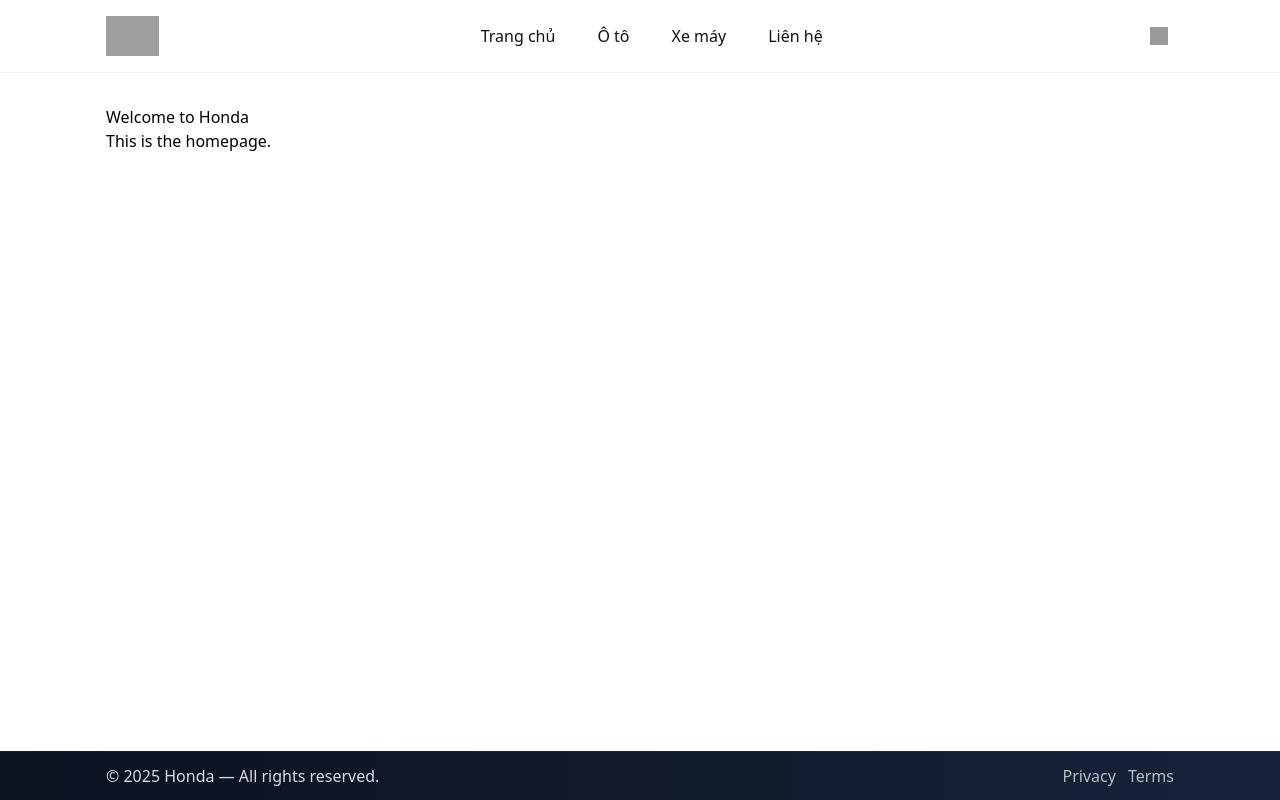
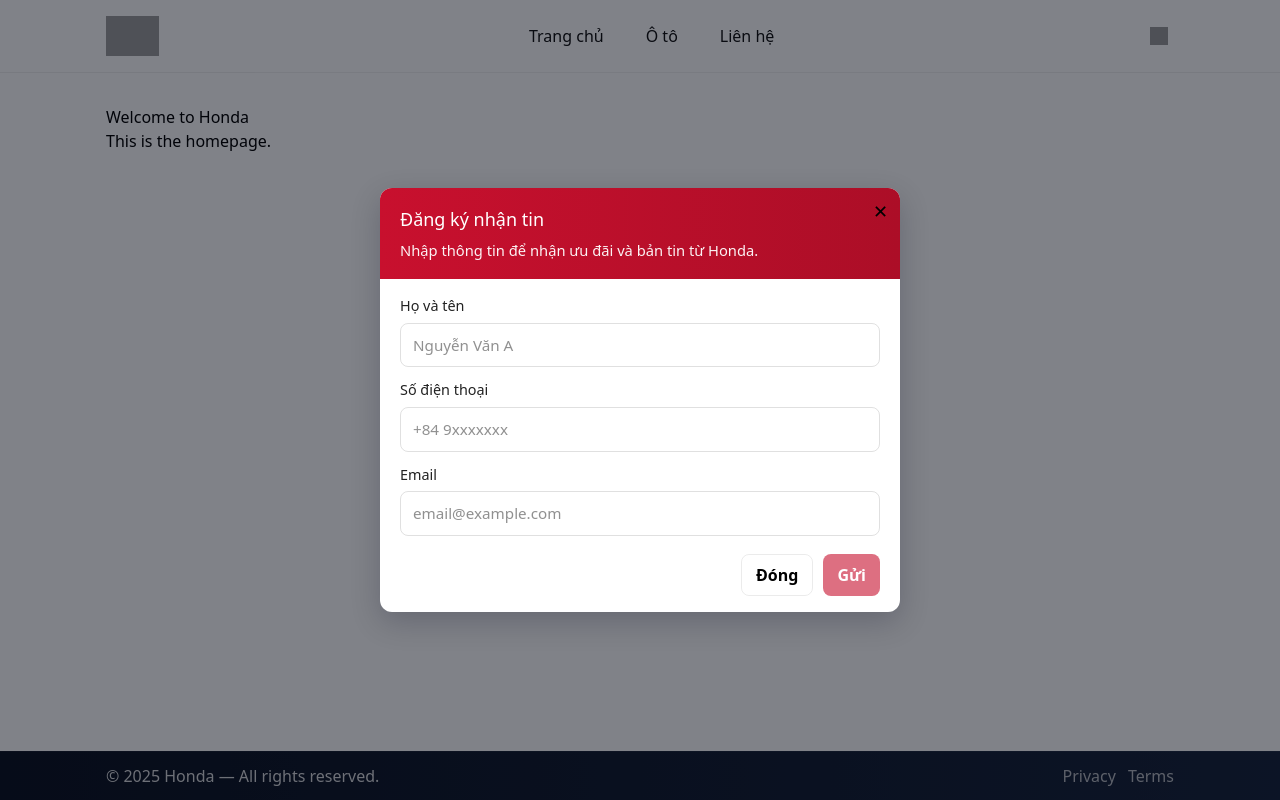
Before and after one commit to barovinh/honda, a Vue app: page / in a window 1280 px wide. Built offline with nearby package versions, Linux system fonts and the light colour scheme; grey boxes are pictures that could not be loaded.

Commit message:
create popup for submit form contact customers

```diff
--- /dev/null
+++ b/src/components/OneTimePopup.vue
@@ -0,0 +1,319 @@
+<script setup>
+import { ref, computed, onMounted } from 'vue'
+
+const visible = ref(true)
+const name = ref('')
+const phone = ref('')
+const email = ref('')
+const isSending = ref(false)
+const toastVisible = ref(false)
+const toastMessage = ref('')
+const showThankYou = ref(false)
+
+function close() { visible.value = false }
+
+const emailValid = computed(() => /^[^\s@]+@[^\s@]+\.[^\s@]+$/.test(email.value))
+const phoneValid = computed(() => /^\+?[0-9\s\-]{7,15}$/.test(phone.value))
+const nameValid = computed(() => name.value.trim().length >= 2)
+const formValid = computed(() => nameValid.value && phoneValid.value && emailValid.value)
+
+async function submitForm() {
+    if (!formValid.value || isSending.value) return
+    isSending.value = true
+
+    // Prepare payload for EmailJS REST API
+    // Replace the placeholders below with your actual values:
+    // - YOUR_SERVICE_ID
+    // - YOUR_TEMPLATE_ID
+    // - YOUR_USER_ID (public key)
+    const payload = {
+        service_id: 'YOUR_SERVICE_ID',
+        template_id: 'YOUR_TEMPLATE_ID',
+        user_id: 'YOUR_USER_ID',
+        template_params: {
+            name: name.value,
+            phone: phone.value,
+            email: email.value
+        }
+    }
+
+    try {
+        // const res = await fetch('https://api.emailjs.com/api/v1.0/email/send', {
+        //     method: 'POST',
+        //     headers: { 'Content-Type': 'application/json' },
+        //     body: JSON.stringify(payload)
+        // })
+
+        // if (!res.ok) {
+        //     throw new Error('Email send failed')
+        // }
+
+        toastMessage.value = 'Submit successfully'
+        toastVisible.value = true
+        visible.value = false
+        showThankYou.value = true
+
+        setTimeout(() => (toastVisible.value = false), 3000)
+
+        setTimeout(() => (showThankYou.value = false), 2500)
+    } catch (err) {
+        console.error(err)
+        toastMessage.value = 'Submit failed. Please try again.'
+        toastVisible.value = true
+        setTimeout(() => (toastVisible.value = false), 3000)
+    } finally {
+        isSending.value = false
+    }
+}
+
+onMounted(() => {
+    // keep visible true; user will close or submit. No localStorage so it reappears after full refresh.
+})
+</script>
+
+<template>
+    <transition name="popup-fade">
+        <div v-if="visible" class="popup-overlay" role="dialog" aria-modal="true">
+            <div class="popup-panel">
+                <button class="popup-close" @click="close" aria-label="Đóng">✕</button>
+                <div class="popup-hero">
+                    <h3>Đăng ký nhận tin</h3>
+                    <p>Nhập thông tin để nhận ưu đãi và bản tin từ Honda.</p>
+                </div>
+
+                <form class="popup-form" @submit.prevent="submitForm">
+                    <label>
+                        Họ và tên
+                        <input v-model="name" type="text" placeholder="Nguyễn Văn A" required />
+                    </label>
+
+                    <label>
+                        Số điện thoại
+                        <input v-model="phone" type="tel" placeholder="+84 9xxxxxxx" required />
+                    </label>
+
+                    <label>
+                        Email
+                        <input v-model="email" type="email" placeholder="email@example.com" required />
+                    </label>
+
+                    <div class="actions">
+                        <button type="button" class="btn btn-ghost" @click="close">Đóng</button>
+                        <button type="submit" class="btn btn-primary" :disabled="!formValid || isSending">
+                            <span v-if="!isSending">Gửi</span>
+                            <span v-else>Đang gửi...</span>
+                        </button>
+                    </div>
+                </form>
+            </div>
+        </div>
+    </transition>
+
+    <!-- Toast -->
+    <transition name="toast-fade">
+        <div v-if="toastVisible" class="popup-toast">{{ toastMessage }}</div>
+    </transition>
+
+    <!-- Thank you small modal -->
+    <transition name="popup-fade">
+        <div v-if="showThankYou" class="thank-overlay" role="status">
+            <div class="thank-panel">
+                <div class="bow-icon" aria-hidden>
+                    <!-- simple bow icon -->
+                    <svg width="72" height="72" viewBox="0 0 24 24" fill="none" xmlns="http://www.w3.org/2000/svg">
+                        <path d="M12 12c2 0 4-1 5-2.5S16 6 12 6s-5 2.5-5 3.5S10 12 12 12z" fill="#C8102E" />
+                        <path d="M6 12c-1 2-1 4 0 6s4 2 6 0s4-2 6 0s1-4 0-6" stroke="#C8102E" stroke-width="0.8"
+                            fill="none" />
+                    </svg>
+                </div>
+                <h4>Thank you</h4>
+            </div>
+        </div>
+    </transition>
+</template>
+
+<style scoped lang="scss">
+$primary: #C8102E;
+/* Honda red */
+$accent: #0b84ff;
+
+.popup-overlay {
+    position: fixed;
+    inset: 0;
+    display: flex;
+    align-items: center;
+    justify-content: center;
+    background: rgba(3, 7, 18, 0.5);
+    z-index: 1400;
+    padding: 24px;
+}
+
+.popup-panel {
+    width: 100%;
+    max-width: 520px;
+    background: #fff;
+    border-radius: 12px;
+    box-shadow: 0 10px 30px rgba(2, 6, 23, 0.2);
+    position: relative;
+    overflow: hidden;
+}
+
+.popup-close {
+    position: absolute;
+    right: 12px;
+    top: 10px;
+    border: 0;
+    background: transparent;
+    font-size: 18px;
+    cursor: pointer;
+}
+
+.popup-hero {
+    background: linear-gradient(90deg, $primary 0%, darken($primary, 6%) 100%);
+    color: #fff;
+    padding: 18px 20px;
+}
+
+.popup-hero h3 {
+    margin: 0 0 6px;
+    font-size: 1.125rem;
+}
+
+.popup-hero p {
+    margin: 0;
+    font-size: 0.92rem;
+    opacity: 0.95
+}
+
+.popup-form {
+    padding: 16px 20px;
+    display: flex;
+    flex-direction: column;
+    gap: 12px;
+}
+
+.popup-form label {
+    display: flex;
+    flex-direction: column;
+    font-size: 0.9rem;
+    color: #222;
+}
+
+.popup-form input {
+    margin-top: 6px;
+    padding: 10px 12px;
+    border-radius: 8px;
+    border: 1px solid rgba(0, 0, 0, 0.12);
+    font-size: 0.95rem;
+}
+
+.actions {
+    display: flex;
+    gap: 10px;
+    justify-content: flex-end;
+    margin-top: 6px;
+}
+
+.btn {
+    padding: 8px 14px;
+    border-radius: 8px;
+    cursor: pointer;
+    font-weight: 600;
+}
+
+.btn-ghost {
+    background: transparent;
+    border: 1px solid rgba(0, 0, 0, 0.08);
+}
+
+.btn-primary {
+    background: $primary;
+    color: #fff;
+    border: 0;
+}
+
+.btn-primary[disabled] {
+    opacity: 0.6;
+    cursor: not-allowed;
+}
+
+/* transition */
+.popup-fade-enter-active,
+.popup-fade-leave-active {
+    transition: opacity 200ms ease, transform 200ms ease;
+}
+
+.popup-fade-enter-from,
+.popup-fade-leave-to {
+    opacity: 0;
+    transform: translateY(8px);
+}
+
+@media (max-width:420px) {
+    .popup-panel {
+        max-width: 92%;
+        border-radius: 10px;
+    }
+
+    .popup-hero h3 {
+        font-size: 1rem
+    }
+}
+
+/* Toast */
+.popup-toast {
+    position: fixed;
+    top: 18px;
+    right: 18px;
+    background: rgba(17, 17, 17, 0.9);
+    color: #fff;
+    padding: 10px 14px;
+    border-radius: 8px;
+    z-index: 1600;
+    box-shadow: 0 6px 20px rgba(2, 6, 23, 0.2);
+}
+
+.toast-fade-enter-active,
+.toast-fade-leave-active {
+    transition: opacity 240ms ease, transform 240ms ease;
+}
+
+.toast-fade-enter-from,
+.toast-fade-leave-to {
+    opacity: 0;
+    transform: translateY(-6px);
+}
+
+/* Thank you */
+.thank-overlay {
+    position: fixed;
+    inset: 0;
+    display: flex;
+    align-items: center;
+    justify-content: center;
+    z-index: 1500;
+    pointer-events: none;
+}
+
+.thank-panel {
+    pointer-events: auto;
+    background: #fff;
+    border-radius: 12px;
+    padding: 18px 22px;
+    display: flex;
+    gap: 12px;
+    align-items: center;
+    box-shadow: 0 12px 40px rgba(2, 6, 23, 0.18);
+    text-align: center;
+}
+
+.thank-panel h4 {
+    margin: 0;
+    font-size: 1.05rem;
+    color: #111;
+}
+
+.bow-icon svg {
+    display: block;
+}
+</style>
--- a/src/layouts/FullLayout.vue
+++ b/src/layouts/FullLayout.vue
@@ -1,11 +1,13 @@
 <script setup>
 import Header from './Header.vue'
 import Footer from './Footer.vue'
+import OneTimePopup from '@/components/OneTimePopup.vue'
 </script>
 
 <template>
     <div class="full-layout">
         <Header />
+        <OneTimePopup />
 
         <main class="site-main">
             <div class="container">
--- a/src/layouts/Header.vue
+++ b/src/layouts/Header.vue
@@ -8,17 +8,16 @@
     <header class="site-header" :class="{ opened: open }">
         <div class="container header-inner">
             <div class="brand">
-                <a href="/">
+                <router-link to="/">
                     <img src="https://www.honda.com.vn/images/logo_honda_v1.png?v=20251114" alt="HONDA Việt Nam"
                         class="brand-logo">
-                </a>
+                </router-link>
             </div>
 
             <nav class="nav" :class="{ open: open }" aria-label="Main navigation">
-                <a class="nav-link" href="/">Trang chủ</a>
-                <a class="nav-link" href="/oto">Ô tô</a>
-                <a class="nav-link" href="/xe-may">Xe máy</a>
-                <a class="nav-link" href="/contact">Liên hệ</a>
+                <router-link class="nav-link" to="/">Trang chủ</router-link>
+                <router-link class="nav-link" to="/oto">Ô tô</router-link>
+                <router-link class="nav-link" to="/contact">Liên hệ</router-link>
             </nav>
 
             <div class="header-actions">
```
